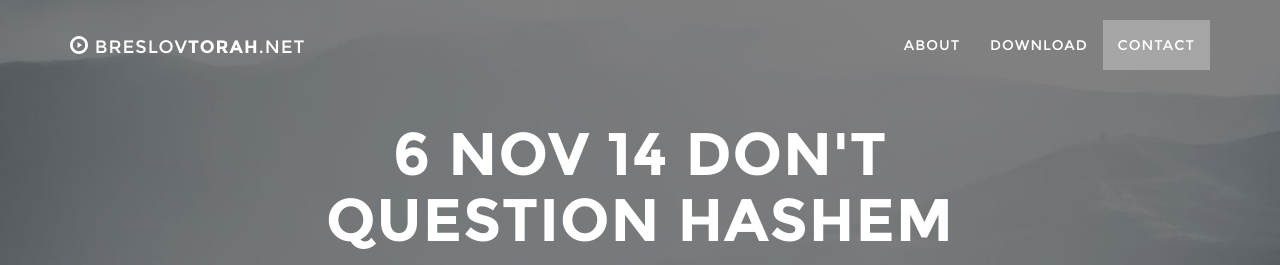
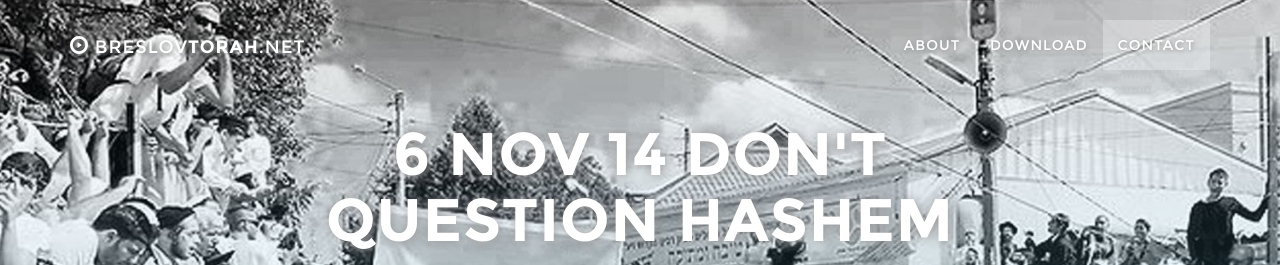
Before and after one commit to breslover/breslovtorah, a Django app: page /index.html in a window 1280 px wide. Shown: the top 265 px of the page. Run offline with Django 3.2, Linux system fonts and the light colour scheme; data comes from the database, SQL or seed files in the repository; some libraries are stand-ins or nearby versions.

Commit message:
nice new photos!

```diff
--- a/breslovtorah/frontpage/static/css/grayscale.css
+++ b/breslovtorah/frontpage/static/css/grayscale.css
@@ -10,6 +10,7 @@ body {
     font-family: Lora,"Helvetica Neue",Helvetica,Arial,sans-serif;
     color: #fff;
     background-color: #000;
+
 }
 
 html {
@@ -67,6 +68,7 @@ a:focus {
     text-transform: uppercase;
     font-family: Montserrat,"Helvetica Neue",Helvetica,Arial,sans-serif;
     background-color: #000;
+    text-shadow: 1px 1px 4px rgba(150, 150, 150, 1);
 }
 
 .navbar-custom .navbar-brand {
@@ -154,6 +156,7 @@ a:focus {
 .intro .intro-body .brand-heading {
     font-size: 40px;
     margin-bottom: 15px;
+    text-shadow: 1px 1px 11px rgba(150, 150, 150, 1);
 }
 
 .intro .intro-body .brand-daily-shiur {
```
Also changed, not shown: breslovtorah/frontpage/static/img/downloads-bg.jpg, breslovtorah/frontpage/static/img/intro-bg.jpg, 2 other files.
